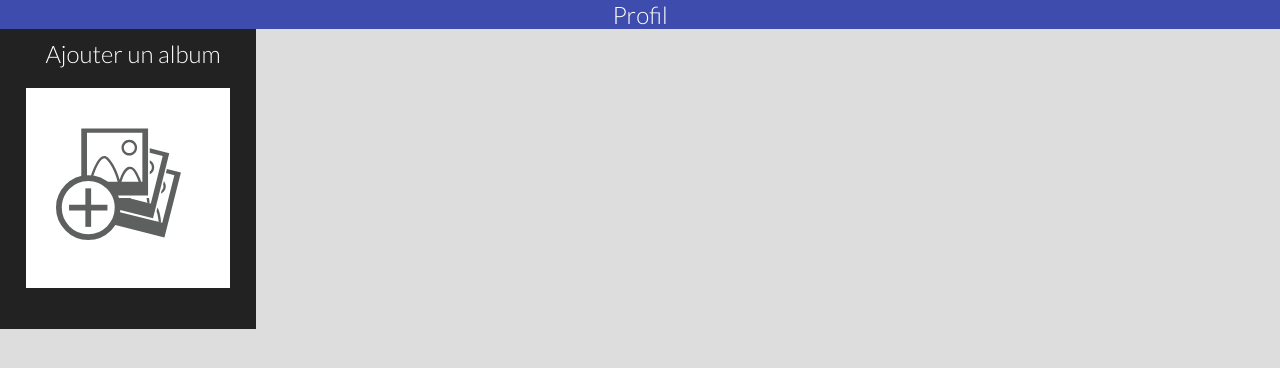
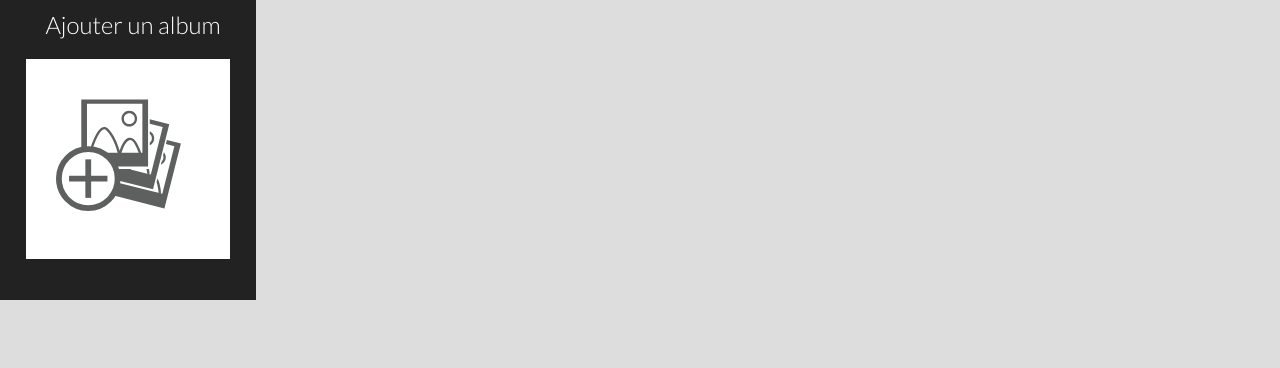
Before and after one commit to PictoRest1/PictoRest, a PHP site: template Vue/Profile.html.twig in a window 1280 px wide. Shown: the part 60-428 px from the top of the page. Run offline with PHP 8.4, Linux system fonts and the light colour scheme; the template is opened without the code that fills it, so the values that code supplies are empty; some libraries are stand-ins or nearby versions.

Commit message:
ajout profil

```diff
--- a/Vue/Nav.html.twig
+++ b/Vue/Nav.html.twig
@@ -7,6 +7,7 @@
             <li class="droit" id="inscription"><a href="#">S'inscrire</a></li>
             <li class="droit" id="connexion"><a href="#" >Connexion</a></li>
         {% else %}
+            <li style="margin-left: 20%; font-size: 1.3em;">Profil</p>
             <li class="droit" id="deco"><a href="/PictoRest/deco" >Déconnexion</a></li>
             <li class="droit" id="deco">Bienvenue {{ session.user.pseudo }}</li>
         {% endif %}
--- a/Vue/Profile.html.twig
+++ b/Vue/Profile.html.twig
@@ -2,7 +2,6 @@
 
 {% block contenu %}
 	<div class="profile container">
-            <p id="indic_profil">Profil</p>
 		<ul>
 
 			{% for album in albums %}
```
